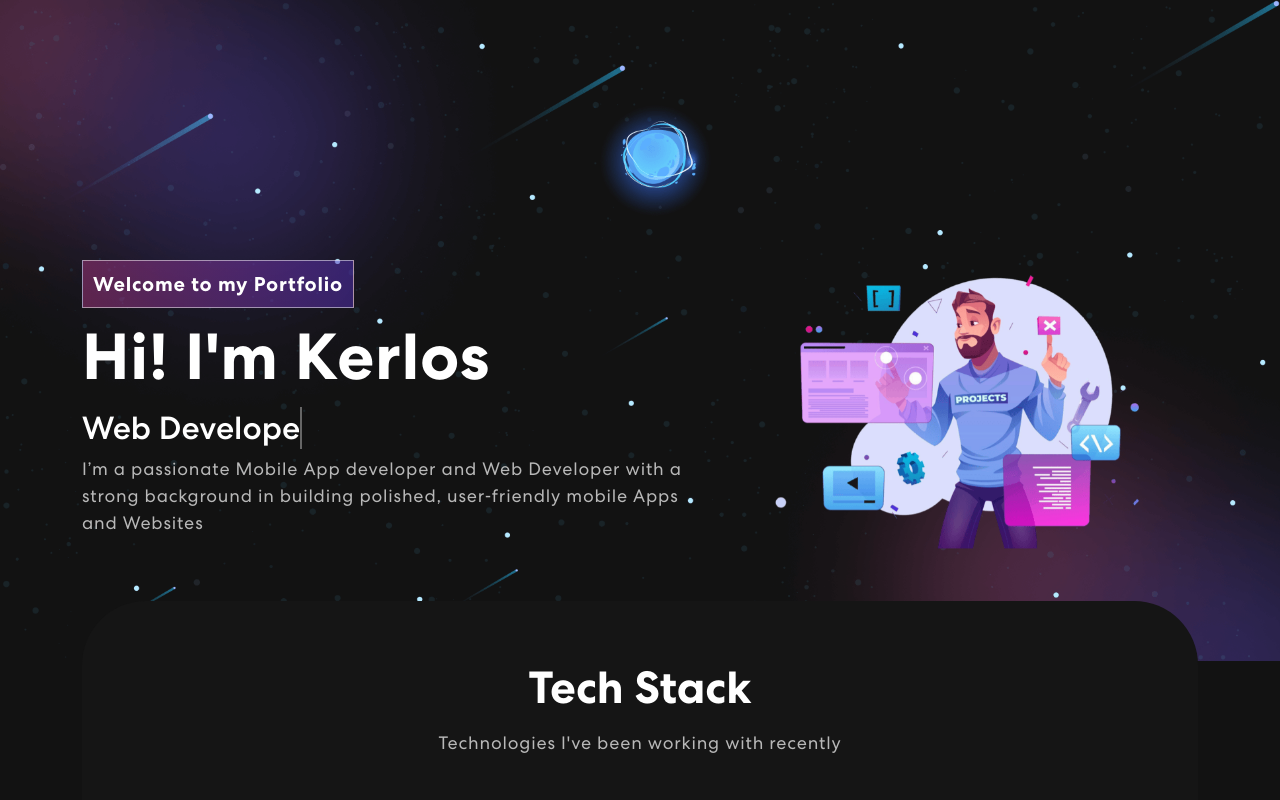
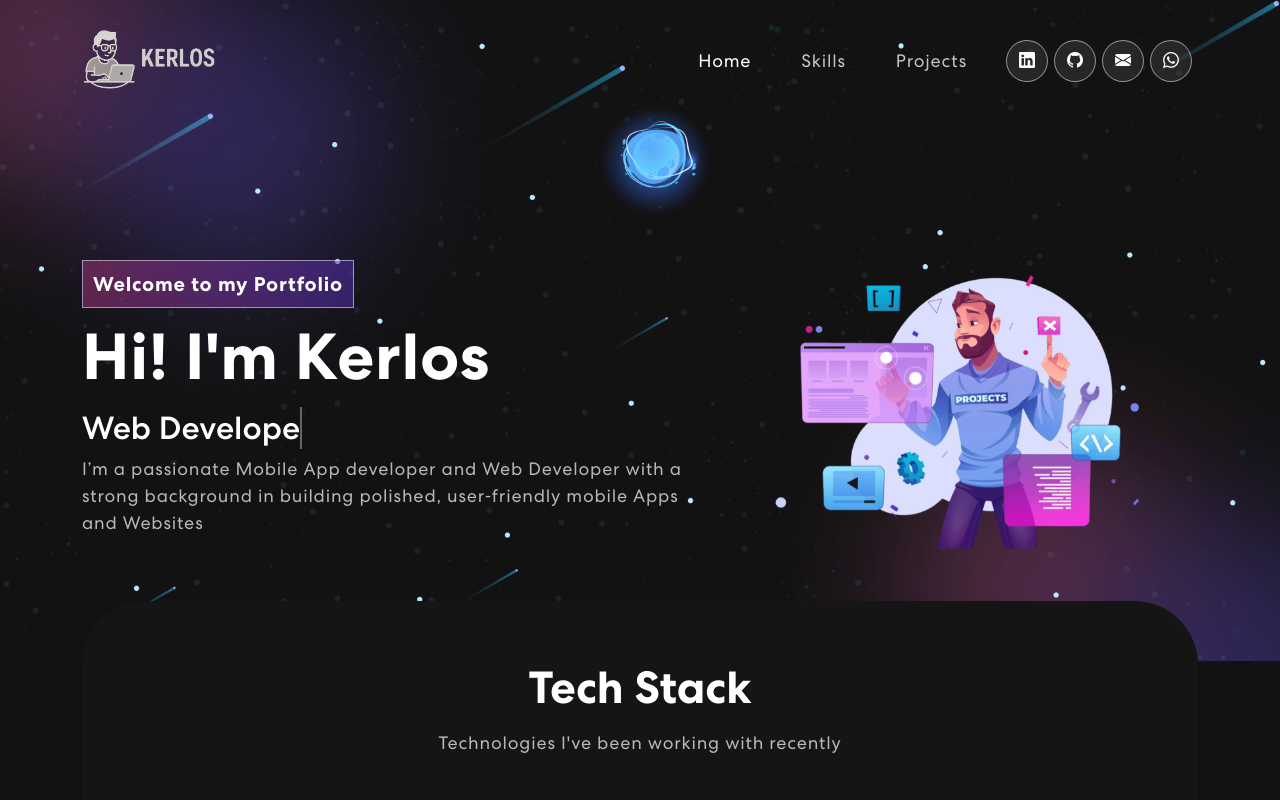
Before and after one commit to KerlosGirgis/portfolio, a React (Vite) app: page / in a window 1280 px wide. Shown: the top 800 px of the page. Built offline with nearby package versions, Linux system fonts and the light colour scheme.

Commit message:
routing fix

```diff
--- a/src/components/navbar/navbar.tsx
+++ b/src/components/navbar/navbar.tsx
@@ -29,10 +29,10 @@ export const NavBar = () => {
   }
 
   return (
-    <Router basename="portfolio">
+    <Router>
       <Navbar expand="md" className={scrolled ? "scrolled" : ""}>
         <Container>
-          <Navbar.Brand href="portfolio">
+          <Navbar.Brand href="/portfolio/">
             <img src={logo} alt="Logo" />
           </Navbar.Brand>
           <Navbar.Toggle aria-controls="basic-navbar-nav">
--- a/vite.config.ts
+++ b/vite.config.ts
@@ -3,6 +3,6 @@ import react from '@vitejs/plugin-react'
 
 // https://vite.dev/config/
 export default defineConfig({
-  base: '/portfolio',
+  base: '/portfolio/',
   plugins: [react()],
 })
```
